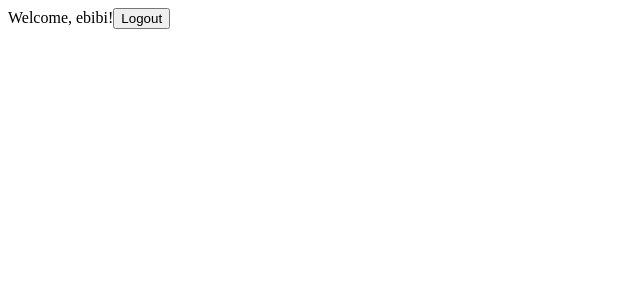
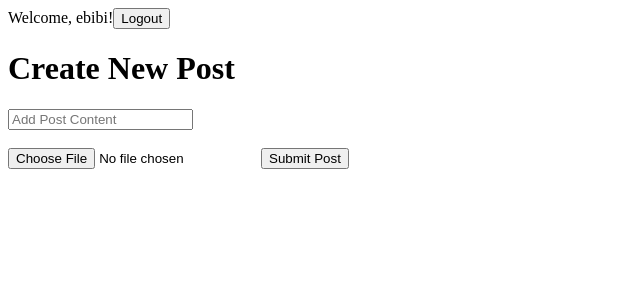
Before and after one commit to rabit1977/React-core-concepts, a React (Create React App) app: page / in a window 1280 px wide. Shown: the top 300 px of the page, without its empty margins (0-640 px from the left). Built offline with nearby package versions, Linux system fonts and the light colour scheme.

Commit message:
added upload image functionality with createPost component

```diff
--- a/src/App.js
+++ b/src/App.js
@@ -1,6 +1,7 @@
 import { useEffect, useState } from 'react';
 import Header from './components/Header';
 import Login from './components/Login';
+import CreatePost from './components/CreatePost';
 
 function App() {
   const [user, setUser] = useState('ebibi');
@@ -16,6 +17,7 @@ function App() {
   return (
     <div>
       <Header user={user} setUser={setUser} />
+      <CreatePost />
     </div>
   );
 }
--- a/src/components/CreatePost.js
+++ b/src/components/CreatePost.js
@@ -1,7 +1,36 @@
-import React from 'react';
+import React, { useState } from 'react';
 
 function CreatePost() {
-  return <div>Create Post</div>;
+  const [content, setContent] = useState('');
+  const [image, setImage] = useState(null);
+
+  return (
+    <div>
+      <h1>Create New Post</h1>
+      <form>
+        <input
+          type='text'
+          placeholder='Add Post Content'
+          onChange={(event) => setContent(event.target.value)}
+        />
+        <br />
+        <br />
+        <input
+          type='file'
+          onChange={(event) => setImage(event.target.files[0])}
+        />
+        <button type='submit'>Submit Post</button>
+      </form>
+      <p>{content}</p>
+      {image && (
+        <img
+          style={{ height: 100, width: 200, objectFit: 'cover' }}
+          src={URL.createObjectURL(image)}
+          alt=''
+        />
+      )}
+    </div>
+  );
 }
 
 export default CreatePost;
```
